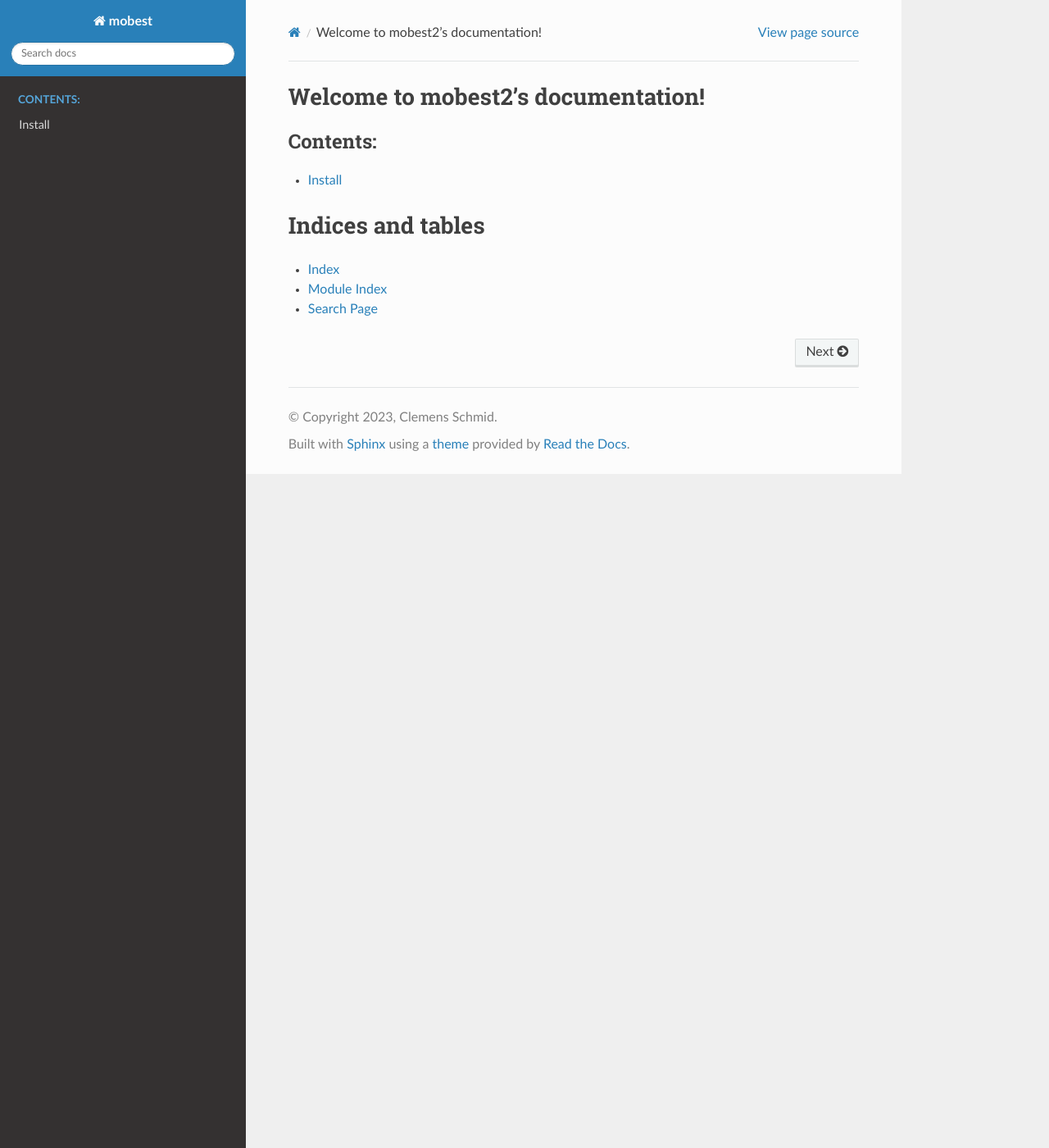
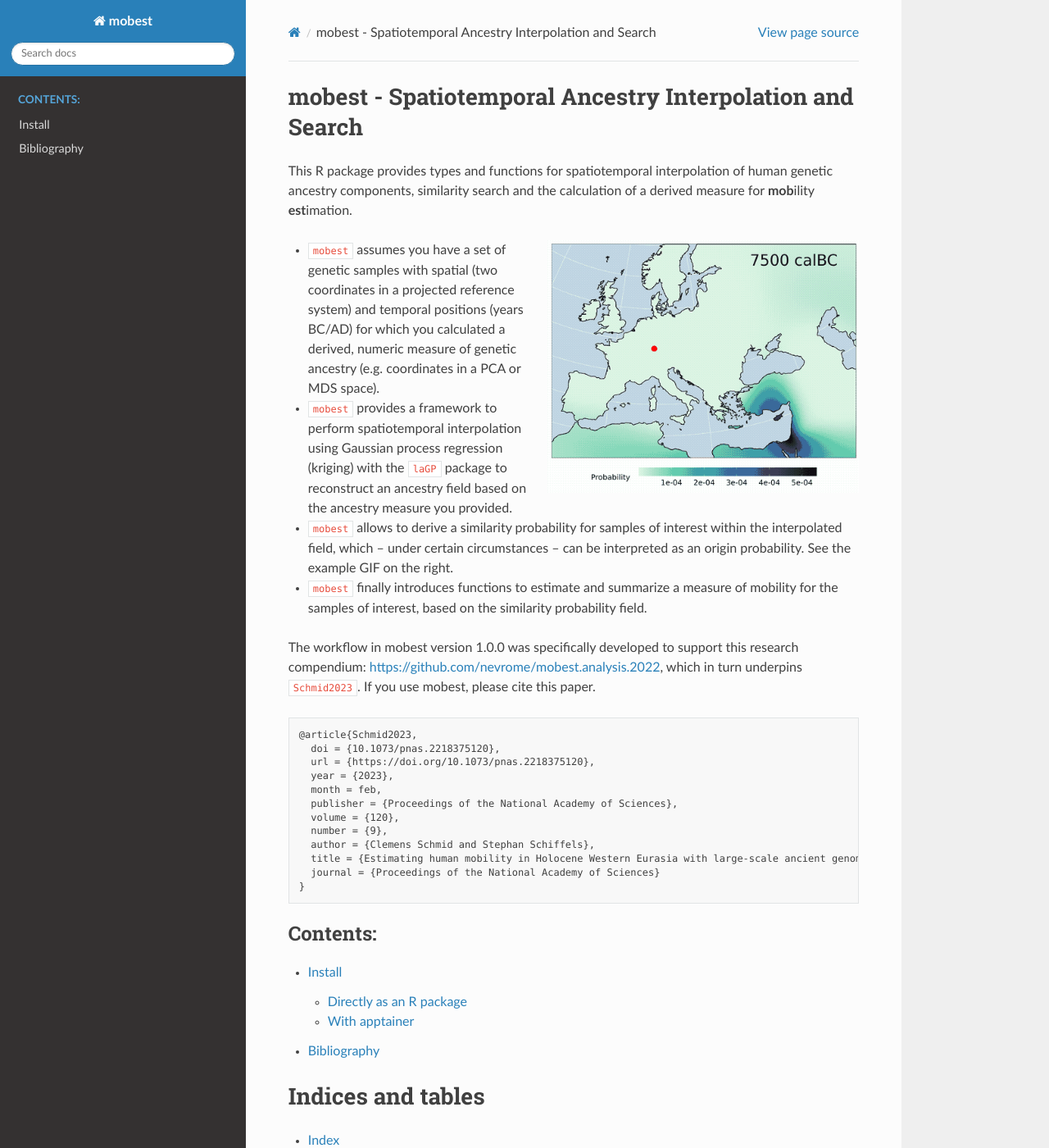
Before and after one commit to nevrome/mobest, a Sphinx documentation site: the page built from docs/index.rst, in a window 1280 px wide and 1400 px high. Shown: the whole window at 82% size. Built offline with Sphinx 7.4.7 and the Read the Docs theme 2.0.0, drawn with Linux system fonts in a browser that asks for light colours; cross-references to code outside the pages are shown as plain code.

Commit message:
started to work on the actual documentation and solved various technical issues, including citation management

````diff
--- a/docs/conf.py
+++ b/docs/conf.py
@@ -13,13 +13,15 @@ author = 'Clemens Schmid'
 # -- General configuration ---------------------------------------------------
 # https://www.sphinx-doc.org/en/master/usage/configuration.html#general-configuration
 
-extensions = ['myst_parser','sphinx_rtd_theme','sphinx_multiversion']
+extensions = ['myst_parser','sphinx_rtd_theme','sphinx_multiversion','sphinxcontrib.bibtex']
 
 templates_path = ['_templates']
 exclude_patterns = ['_build', 'Thumbs.db', '.DS_Store']
 
 exclude_patterns = ['README.md']
 
+bibtex_bibfiles = ['references.bib']
+
 # -- Options for HTML output -------------------------------------------------
 # https://www.sphinx-doc.org/en/master/usage/configuration.html#options-for-html-output
 
--- a/docs/index.rst
+++ b/docs/index.rst
@@ -2,14 +2,18 @@
    You can adapt this file completely to your liking, but it should at least
    contain the root `toctree` directive.
 
-Welcome to mobest2's documentation!
-==================================
+mobest - Spatiotemporal Ancestry Interpolation and Search
+=========================================================
+
+.. include:: welcome.md
+   :parser: myst_parser.sphinx_
 
 .. toctree::
    :maxdepth: 2
    :caption: Contents:
 
    Install <install.md>
+   Bibliography <bibliography.md>
 
 
 
--- /dev/null
+++ b/docs/references.bib
@@ -0,0 +1,12 @@
+@article{Schmid2023,
+  doi = {10.1073/pnas.2218375120},
+  url = {https://doi.org/10.1073/pnas.2218375120},
+  year = {2023},
+  month = feb,
+  publisher = {Proceedings of the National Academy of Sciences},
+  volume = {120},
+  number = {9},
+  author = {Clemens Schmid and Stephan Schiffels},
+  title = {Estimating human mobility in Holocene Western Eurasia with large-scale ancient genomic data},
+  journal = {Proceedings of the National Academy of Sciences}
+}
--- /dev/null
+++ b/docs/welcome.md
@@ -0,0 +1,33 @@
+This R package provides types and functions for spatiotemporal
+interpolation of human genetic ancestry components, similarity search
+and the calculation of a derived measure for **mob**ility
+**est**imation.
+
+```{figure} img/example_movie.gif
+---
+align: right
+width: 380px
+---
+```
+
+- `mobest` assumes you have a set of genetic samples with spatial (two coordinates in a projected reference system) and temporal positions (years BC/AD) for which you calculated a derived, numeric measure of genetic ancestry (e.g. coordinates in a PCA or MDS space).
+- `mobest` provides a framework to perform spatiotemporal interpolation using Gaussian process regression (kriging) with the [`laGP`](https://CRAN.R-project.org/package=laGP) package to reconstruct an ancestry field based on the ancestry measure you provided.
+- `mobest` allows to derive a similarity probability for samples of interest within the interpolated field, which – under certain circumstances – can be interpreted as an origin probability. See the example GIF on the right.
+- `mobest` finally introduces functions to estimate and summarize a measure of mobility for the samples of interest, based on the similarity probability field.
+
+The workflow in mobest version 1.0.0 was specifically developed to support this research compendium: <https://github.com/nevrome/mobest.analysis.2022>, which in turn underpins {cite:p}`Schmid2023`. If you use mobest, please cite this paper.
+
+```none
+@article{Schmid2023,
+  doi = {10.1073/pnas.2218375120},
+  url = {https://doi.org/10.1073/pnas.2218375120},
+  year = {2023},
+  month = feb,
+  publisher = {Proceedings of the National Academy of Sciences},
+  volume = {120},
+  number = {9},
+  author = {Clemens Schmid and Stephan Schiffels},
+  title = {Estimating human mobility in Holocene Western Eurasia with large-scale ancient genomic data},
+  journal = {Proceedings of the National Academy of Sciences}
+}
+```
````
Also changed, not shown: docs/bibliography.md (added, +4 -0 lines), docs/install.md (+6 -3 lines), docs/img/example_movie.gif (added), 1 other file.
